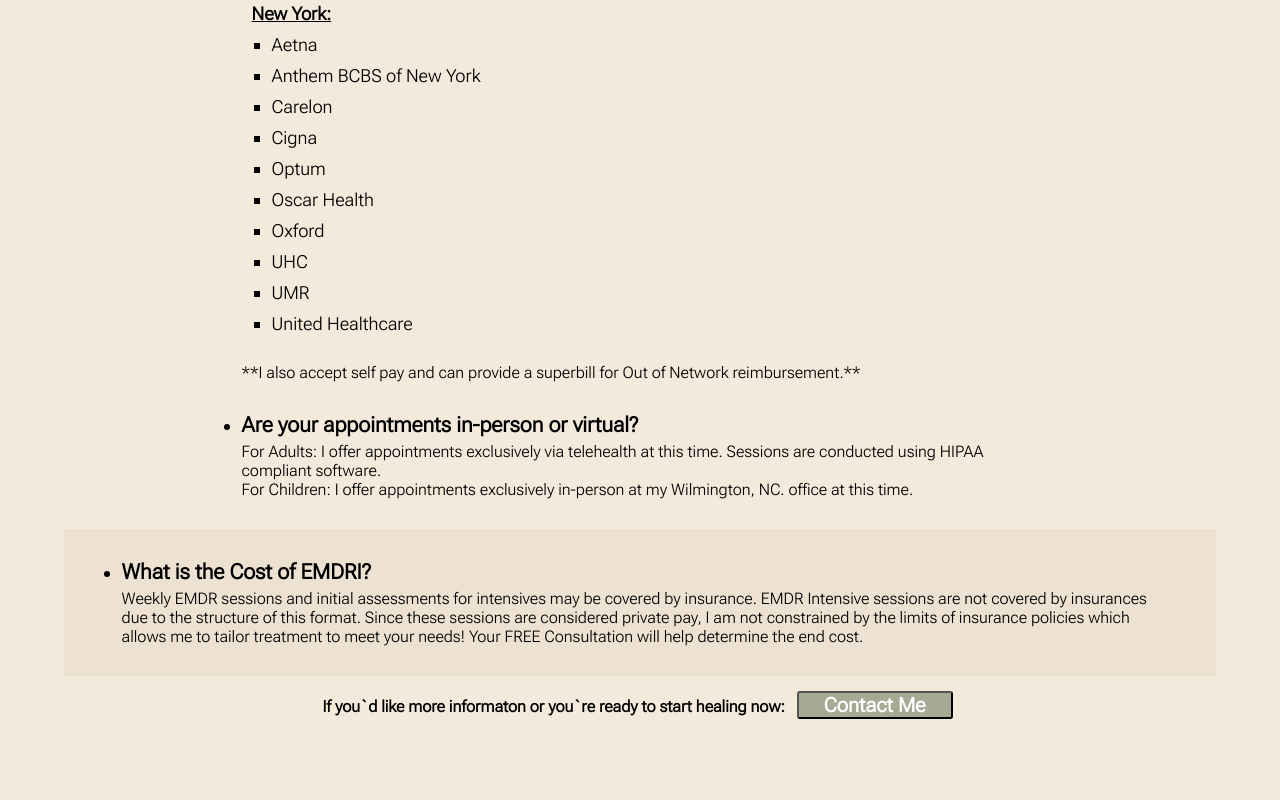
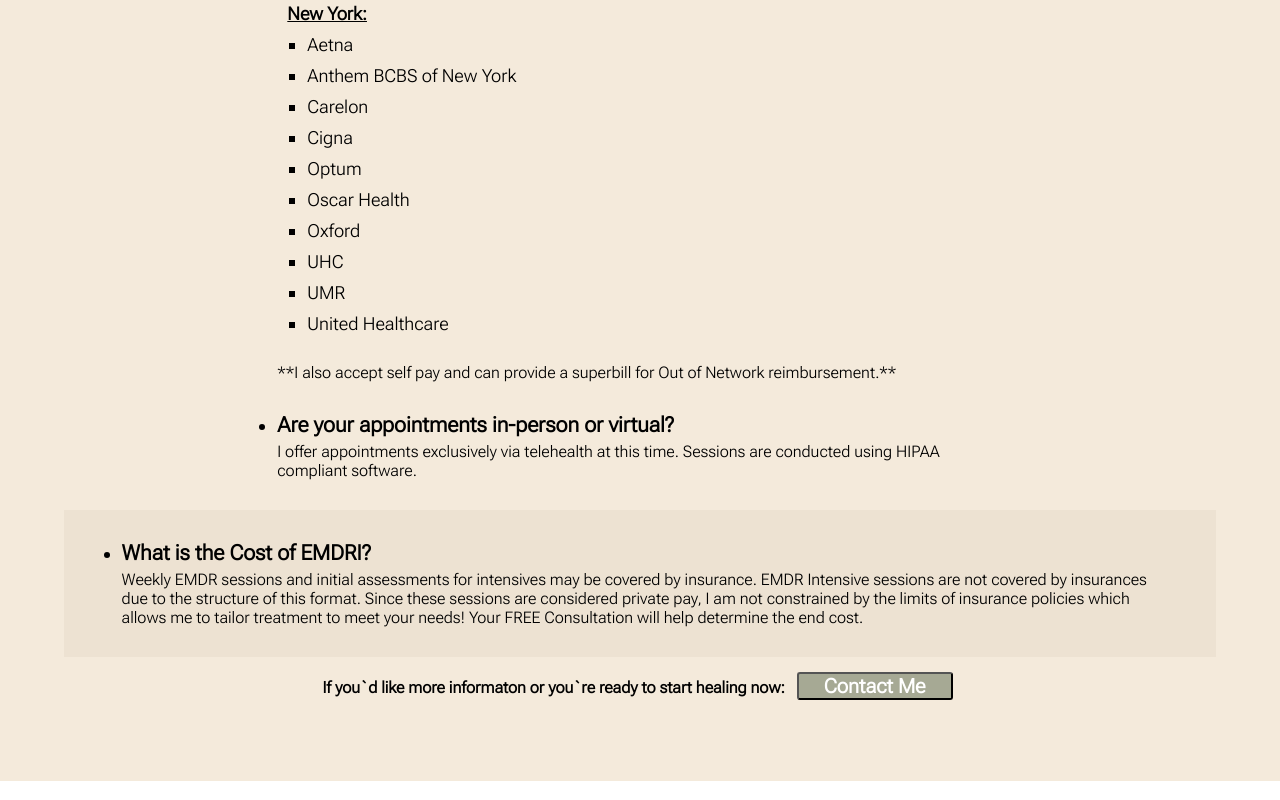
Before and after one commit to Dabbett/Esparrago, a React (Vite) app: page /faqpage in a window 1280 px wide. Shown: the part 709-1509 px from the top of the page. Built offline with nearby package versions, Linux system fonts and the light colour scheme; a web font is replaced by a local one.

Commit message:
updatea outdated information regarding booking and virtual appointments

```diff
--- a/src/components/FAQ/FAQ.jsx
+++ b/src/components/FAQ/FAQ.jsx
@@ -57,11 +57,11 @@
             Are your appointments in-person or virtual?
           </h3>
           <p className={styles.answer}>
-            For Adults: I offer appointments exclusively via telehealth at this
+            I offer appointments exclusively via telehealth at this
             time. Sessions are conducted using HIPAA compliant software.
-            <br />
+            {/* <br />
             For Children: I offer appointments exclusively in-person at my
-            Wilmington, NC. office at this time.
+            Wilmington, NC. office at this time. */}
           </p>
         </li>
         {/* <li className={styles.qa}>
--- a/src/components/Pediatric/Pediatric.jsx
+++ b/src/components/Pediatric/Pediatric.jsx
@@ -21,7 +21,7 @@
         <br />
         Offering In-person Appointments for children only - Wilmington, NC.
       </p>
-      <a href="https://parentlikeitmatters.clientsecure.me/">
+      <a href="https://heidi-esparrago.clientsecure.me/">
         <button className={styles.bookNow} id="childButton">
           Book Now
         </button>
```
